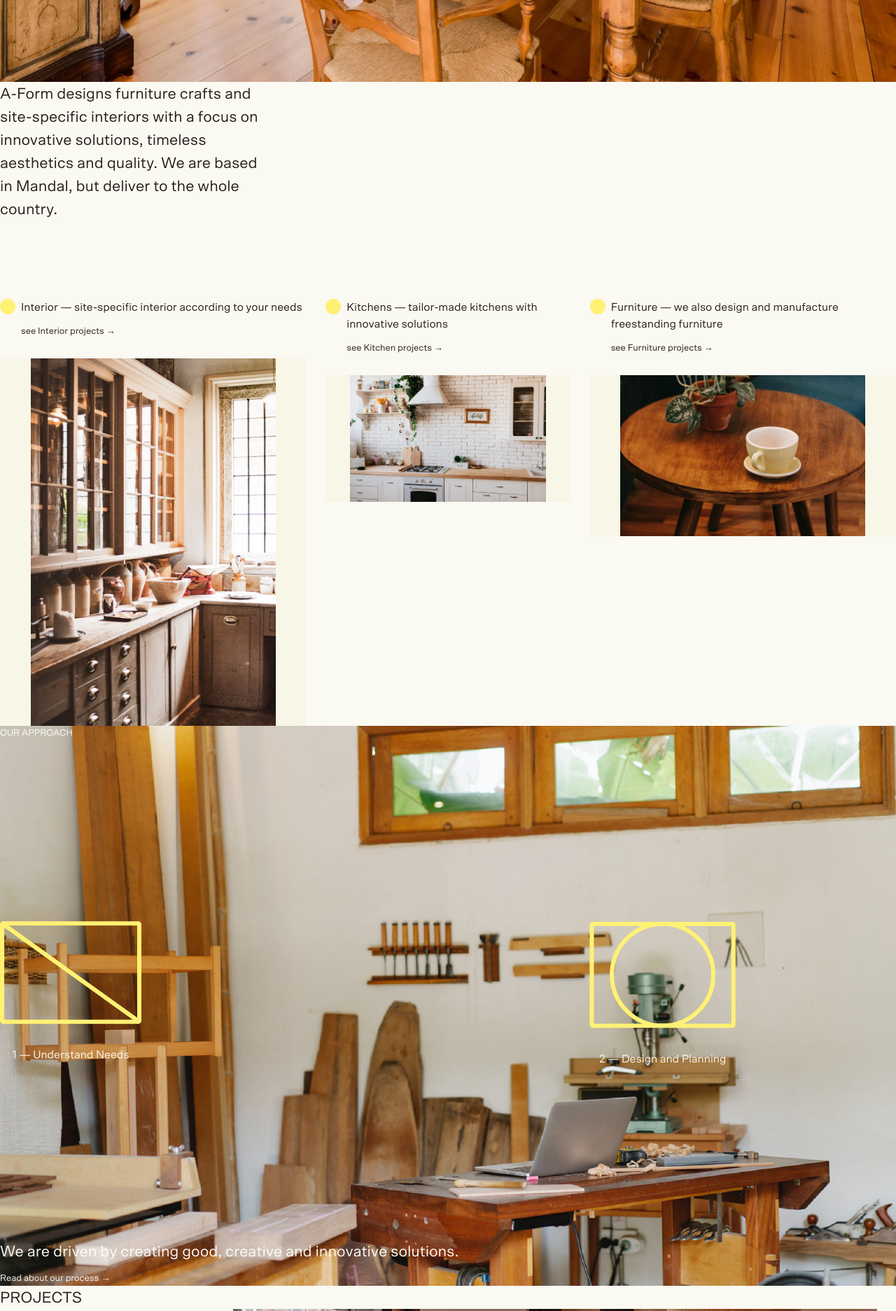
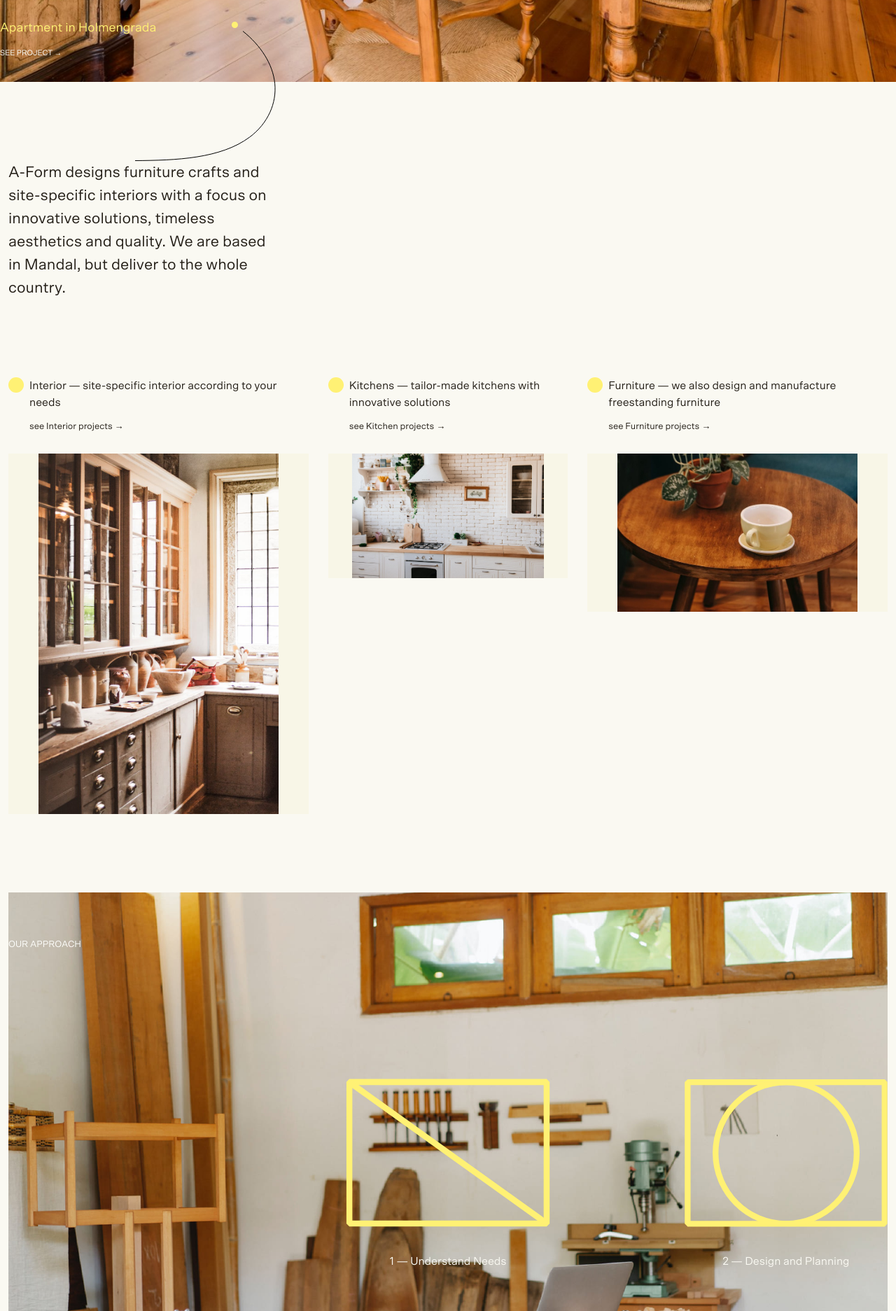
Before and after one commit to kehinde4885/multilanding, a website: page index.html in a window 1280 px wide. Shown: the part 683-2556 px from the top of the page at 70% size. Drawn offline with Linux system fonts and the light colour scheme.

Commit message:
mobile view completed

```diff
--- a/index.css
+++ b/index.css
@@ -24,7 +24,7 @@
     --gro-bold: "scto_grotesk_abold";
   }
 
-  address{
+  address {
     font-style: normal;
   }
 }
@@ -39,6 +39,10 @@
   grid-template-columns: repeat(4, 1fr);
   column-gap: 1.25rem;
   margin-inline: 0.75rem;
+}
+
+.content{
+  grid-column: 1/-1;
 }
 
 /*  */
@@ -57,16 +61,31 @@
 .comp {
   z-index: -1;
   position: absolute;
-  top: 0;
+  /* top: 0;
   height: 100vh;
-  width: 100%;
+  width: 100%; */
+  inset: 0;
+
   background-image: url("./images/HeroBg.jpg");
   background-position: center;
   background-repeat: no-repeat;
   background-size: cover;
   display: flex;
   flex-direction: column;
-  justify-content: space-around;
+  justify-content: space-between;
+}
+
+/*  */
+.swish {
+  position: relative;
+}
+
+.swish::before {
+  content: url("./images/swish.svg");
+  position: absolute;
+  top: -100%;
+  right: 0;
+  /* translate: 100%;*/
 }
 
 /*  */
@@ -86,6 +105,10 @@
 
 .process > div:nth-of-type(1) {
   align-self: center;
+}
+
+.process > div:nth-of-type(1) > * {
+  min-width: 200px;
 }
 
 .process > div:nth-of-type(2) {
@@ -144,7 +167,7 @@
 /*  */
 
 .list > li:last-child {
- border-bottom: 1px solid var(--khaki);
+  border-bottom: 1px solid var(--khaki);
 }
 
 /* Component 1 */
--- a/index.html
+++ b/index.html
@@ -6,7 +6,9 @@
     <link rel="stylesheet" href="output.css" />
     <title>Dynamic Landing</title>
   </head>
-  <body class="bg-cream pb-56 font-gro text-black">
+  <body class="bg-cream font-gro text-black">
+    <div class="wrapper">
+      <div class="content space-y-28 ">
         <section class="h-screen">
           <header class="">
             <div class="flex h-9 items-center justify-between">
@@ -79,11 +81,13 @@
           </header>
 
           <div class="comp">
-        <h1 class="font-sig-light text-5xl text-yellow">
+            <h1
+              class="relative top-[30%] -translate-y-1/2 font-sig-light text-5xl text-yellow"
+            >
               Adapted to your rituals
             </h1>
 
-        <div class="flex flex-col gap-y-7">
+            <div class="mb-8 flex flex-col gap-y-7">
               <div class="flex text-sm">
                 <button class="car-btn border border-yellow">1</button>
                 <button class="car-btn">2</button>
@@ -101,23 +105,27 @@
         </section>
 
         <section class="space-y-28">
-      <p class="max-w-[28ch] text-xl">
-        A-Form designs furniture crafts and site-specific interiors with a focus
-        on innovative solutions, timeless aesthetics and quality. We are based
-        in Mandal, but deliver to the whole country.
+          <p class="swish max-w-[28ch] text-xl">
+            A-Form designs furniture crafts and site-specific interiors with a
+            focus on innovative solutions, timeless aesthetics and quality. We
+            are based in Mandal, but deliver to the whole country.
           </p>
 
           <div id="articles" class="flex gap-x-7 overflow-scroll"></div>
         </section>
 
-    <section class="process h-screen">
+        <section class="process h-screen py-16">
           <p class="text-sm uppercase text-white">our approach</p>
 
-      <div class="flex gap-x-[50%] overflow-scroll">
-        <div class="space-y-8 text-center">
+          <div
+            class="flex max-w-full gap-x-48 justify-self-center overflow-scroll"
+          >
+            <div
+              class="relative left-1/2 flex min-w-[220px] -translate-x-1/2 flex-col justify-between gap-y-8 text-center"
+            >
               <svg
-            width="202"
-            height="147"
+                width=""
+                height=""
                 viewBox="0 0 202 147"
                 fill="none"
                 xmlns="http://www.w3.org/2000/svg"
@@ -139,10 +147,12 @@
               <p class="text-cream">1 — Understand Needs</p>
             </div>
 
-        <div class="space-y-8 text-center">
+            <div
+              class="relative left-1/2 flex min-w-[220px] -translate-x-1/2 flex-col justify-between gap-y-8 text-center"
+            >
               <svg
-            width="209"
-            height="153"
+                width=""
+                height=""
                 viewBox="0 0 209 153"
                 fill="none"
                 xmlns="http://www.w3.org/2000/svg"
@@ -181,10 +191,12 @@
               <p class="text-cream">2 — Design and Planning</p>
             </div>
 
-        <div class="space-y-8 text-center">
+            <div
+              class="relative left-1/2 flex min-w-[220px] -translate-x-1/2 flex-col justify-between gap-y-8 text-center"
+            >
               <svg
-            width="209"
-            height="161"
+                width=""
+                height=""
                 viewBox="0 0 209 161"
                 fill="none"
                 xmlns="http://www.w3.org/2000/svg"
@@ -258,7 +270,7 @@
           </div>
         </section>
 
-    <section class="projects">
+        <section class="projects space-y-9">
           <h2 class="text-xl uppercase text-black">projects</h2>
 
           <main id="projects" class="flex flex-col items-center space-y-32">
@@ -275,8 +287,11 @@
 
           <ul id="list" class="list text-taupe"></ul>
         </section>
+      </div>
+    </div>
 
-    <footer class="bg-taupe text-white">
+    <footer class="mt-28 space-y-16 bg-taupe px-10 py-14 text-sm text-white">
+      <div class="space-y-20">
         <div>
           <svg
             class="fill-white"
@@ -297,6 +312,7 @@
           </svg>
         </div>
 
+        <div class="space-y-6">
           <p class="max-w-[18ch] font-sig text-2xl text-white">
             Do you have a project in mind?
           </p>
@@ -305,6 +321,7 @@
           </p>
 
           <button class="bg-yellow p-3 text-black">Send us an email</button>
+        </div>
 
         <address class="flex justify-between">
           <div class="flex flex-col">
@@ -316,15 +333,24 @@
             <span class="uppercase">4516 mandal</span>
           </div>
         </address>
+      </div>
 
-      <ul>
+      <ul class="space-y-16">
+        <div class="flex gap-x-20">
           <li>Facebook</li>
           <li>Instagram</li>
+        </div>
+
+        <div class="flex gap-x-20">
           <li>Privacy</li>
           <li>Cookies</li>
+        </div>
+
+        <div class="flex justify-between text-khaki">
+          <p>Original Design: Bilke & Yang</p>
+          <p>Redesign: Kehinde Malagu</p>
+        </div>
       </ul>
-
-
     </footer>
   </body>
 
--- a/index.js
+++ b/index.js
@@ -11,9 +11,11 @@ async function renderArticles() {
 
   let articles = document.getElementById("articles");
 
+  let innerhtml = ""
+
   data.projects.forEach((project) => {
-    let article = document.createElement("article");
-    article.innerHTML = `<article class="min-w-[310px] space-y-7">
+
+    innerhtml += `<article class="min-w-[310px] space-y-7">
         <div class="flex gap-x-2">
           <span class="h-[22px] w-[22px] shrink-0 rounded-full bg-yellow">
           </span>
@@ -34,7 +36,7 @@ async function renderArticles() {
         </div>
         </article>`;
 
-    articles.append(article);
+    articles.innerHTML= innerhtml;
   });
 }
 
```
Also changed, not shown: images/swish.svg (added), output.css. Lines whose indentation alone changed are shown as unchanged.
